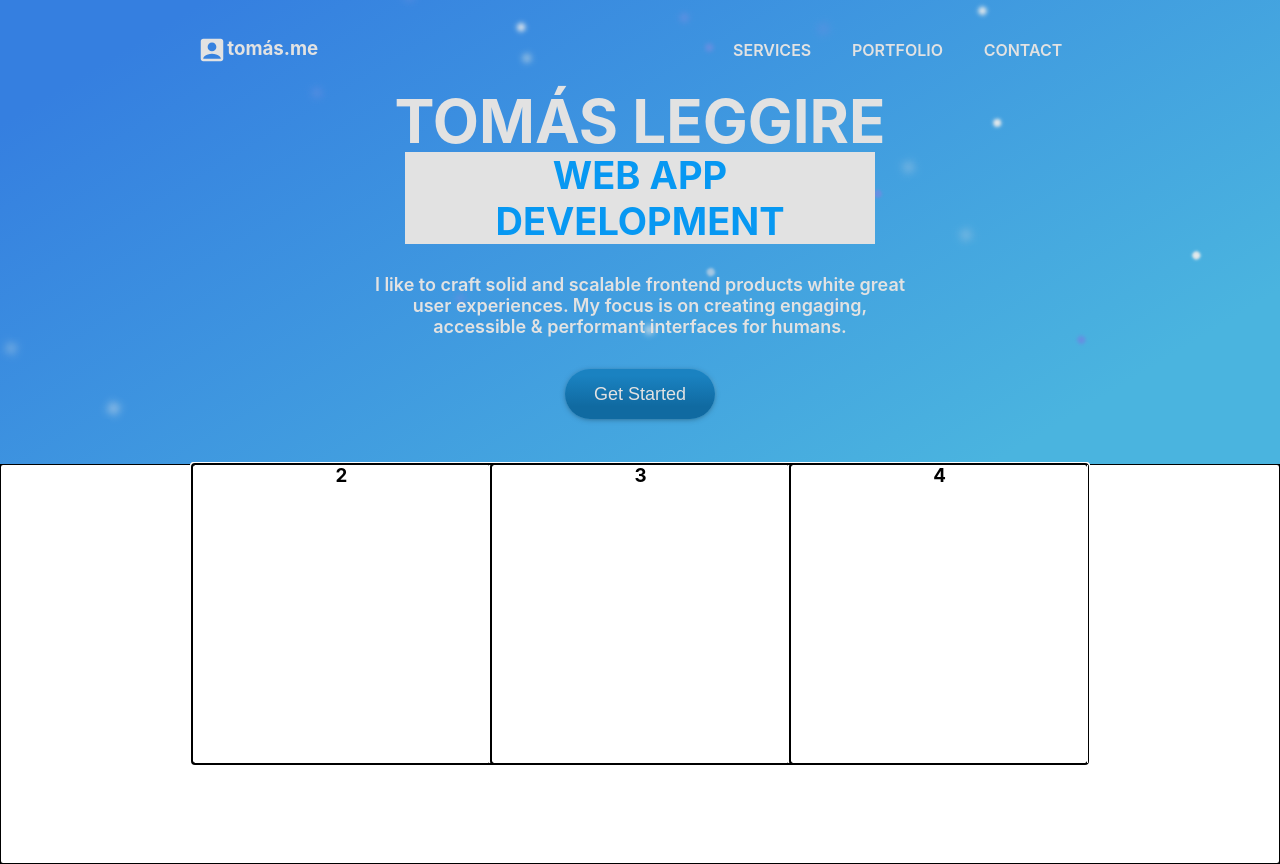
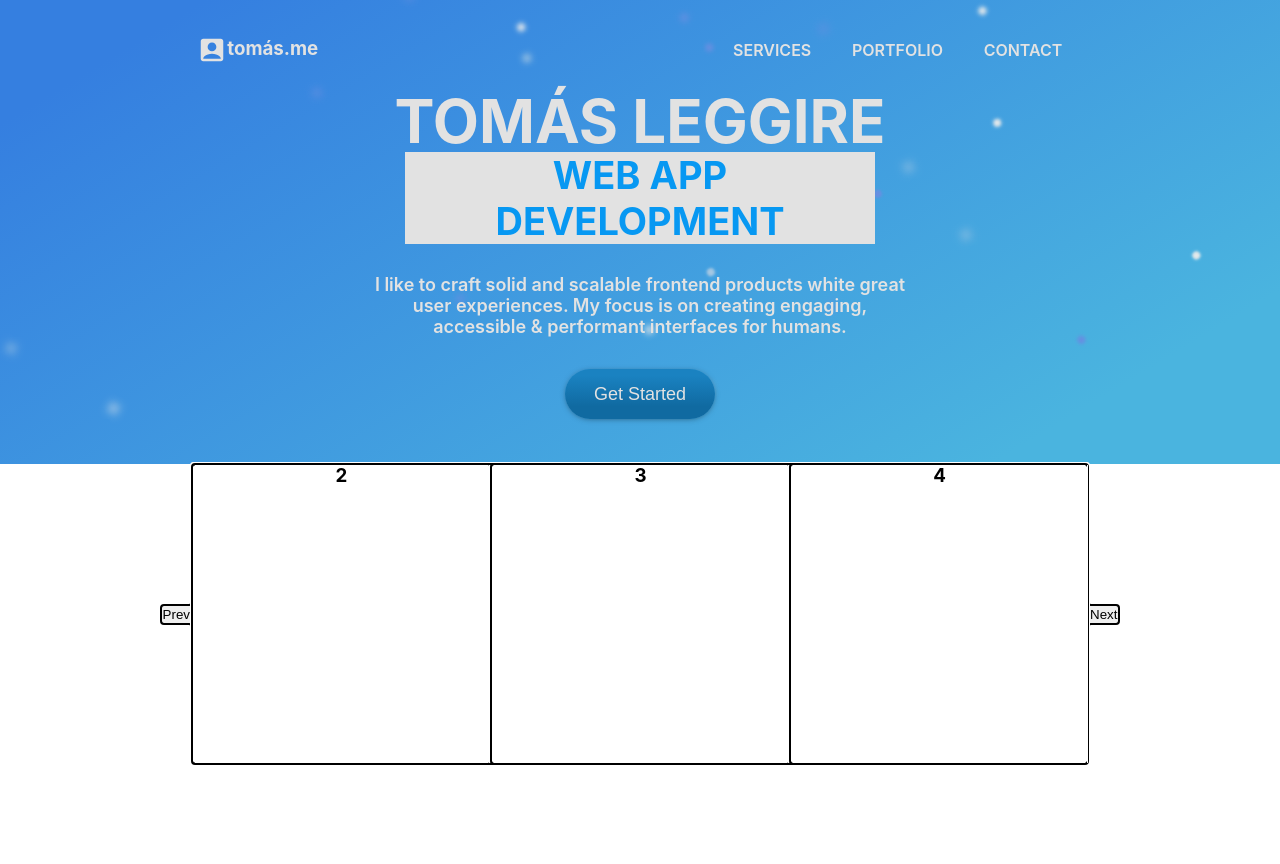
Before and after one commit to tomasleggire/tomasleggire, a React (Create React App) app: page / in a window 1280 px wide. After the commit the page ends 800 px from the top, so only its background shows below. Built offline with nearby package versions, Linux system fonts and the light colour scheme.

Commit message:
Slider acomodado

```diff
--- a/src/containers/Services.js
+++ b/src/containers/Services.js
@@ -1,8 +1,10 @@
-import React from "react";
+import React, { useRef } from "react";
 import '../styles/Services.scss';
 import Slider from "react-slick";
 
 export default function Services() {
+    const slider = useRef(null);
+
     const settings = {
         dots: false,
         infinite: true,
@@ -11,6 +13,7 @@ export default function Services() {
         slidesToScroll: 1,
         initialSlide: 0,
         autoplay: true,
+        arrows: false,
         autoplaySpeed: 3000,
         responsive: [
           {
@@ -30,9 +33,11 @@ export default function Services() {
           }
         ]
       };
+
     return (
         <div className="services-main">
-            <Slider {...settings} className='services-slider'>
+            <button onClick={() => slider?.current?.slickPrev()}>Prev</button>
+            <Slider {...settings} className='services-slider' ref={slider}>
       <div>
         <h3>1</h3>
       </div>
@@ -52,6 +57,7 @@ export default function Services() {
         <h3>6</h3>
       </div>
             </Slider>
+<button onClick={() => slider?.current?.slickNext()}>Next</button>
         </div>
     )
 }
--- a/src/styles/Services.scss
+++ b/src/styles/Services.scss
@@ -1,19 +1,22 @@
 @import 'vars';
 
 .services-main {
-    width: 100%;
-    height: 50%;
+    width: 70%;
+    height: auto;
+    margin: auto;
+    display: flex;
+    justify-content: center;
+    align-items: center;
     outline: auto;
 }
 
 .services-slider {
-    width: 70%;
+    width: 100%;
     margin: auto;
     outline: auto;
-    height: 300px;
 }
 
 .services-slider div {
     outline: auto;
-    height: 100%;
+    height: 300px;
 }
```
